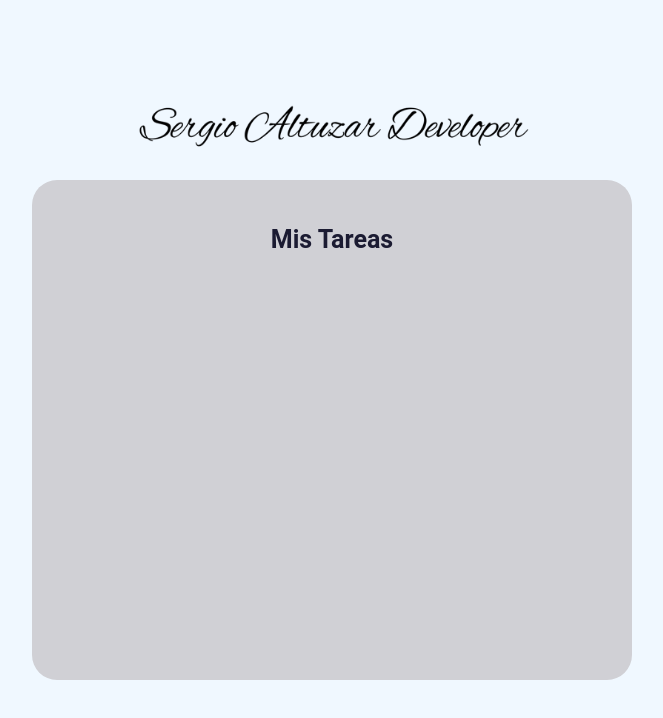
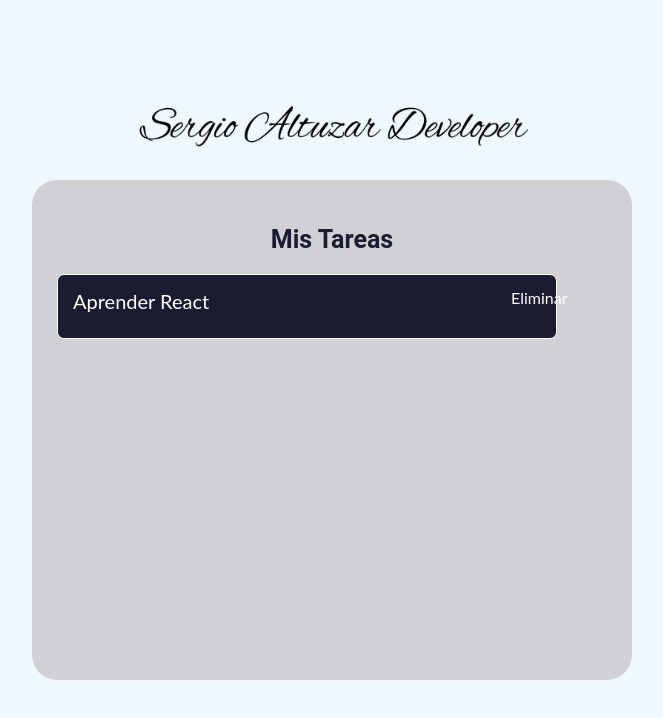
Before and after one commit to sergioaltuzar/tareasreact, a React (Create React App) app: page / in a window 1280 px wide. Shown: the top 718 px of the page, without its empty margins (308-971 px from the left). Built offline with nearby package versions, Linux system fonts and the light colour scheme.

Commit message:
react icon

```diff
--- a/package.json
+++ b/package.json
@@ -8,6 +8,7 @@
     "@testing-library/user-event": "^13.5.0",
     "react": "^18.2.0",
     "react-dom": "^18.2.0",
+    "react-icons": "^4.4.0",
     "react-scripts": "5.0.1",
     "web-vitals": "^2.1.4"
   },
--- a/src/App.css
+++ b/src/App.css
@@ -6,7 +6,7 @@
 }
 
 html,body {
-  color: black;
+  color: white;
   background-color: aliceblue;
   font-family: Lato, sans-serif;
   margin-top: 40px;
--- a/src/App.js
+++ b/src/App.js
@@ -1,5 +1,6 @@
 import './App.css';
 import sergioLogo from './imagenes/logo-sergio.png';
+import Tarea from './componentes/Tarea';
 
 function App() {
   return (
@@ -9,7 +10,7 @@
       </div>
         <div className='tareas-lista-principal'>
           <h1>Mis Tareas</h1>
-
+          <Tarea texto='Aprender React'/>
         </div>
 
     </div>
--- /dev/null
+++ b/src/componentes/Tarea.js
@@ -0,0 +1,18 @@
+import React from "react";
+import '../hojas-de-estilo/tarea.css';
+
+
+function Tarea({ texto }) {
+    return (
+        <div className='tarea-contenedor'>
+            <div className='tarea-texto'>
+                {texto}
+            </div>
+            <div className='tarea-icono'>
+                Eliminar
+            </div>
+        </div>
+    );
+}
+
+export default Tarea;
--- /dev/null
+++ b/src/hojas-de-estilo/tarea.css
@@ -0,0 +1,28 @@
+.tarea-contenedor{
+    width: 500px;
+    min-height: 65px;
+    background-color: #1b1b32;
+    margin: 5px 0;
+    padding: 8px 15px 20px;
+    display: flex;
+    justify-content: space-between;
+    align-items: center;
+    border-radius: 7px;
+    border: 1px solid white;
+    cursor: pointer;
+}
+/* texto */
+.tarea-texto {
+    width: 100%;
+    height: 100%;
+    font-size: 20px;
+    display: flex;
+    align-items: center;
+    overflow-wrap: anywhere;
+}
+
+.tarea-icono {
+    width: 25px;
+    height: 25px;
+    margin-right: 5px;
+}
```
Also changed, not shown: 1 other file (tests, documents, lock files or other folders).
